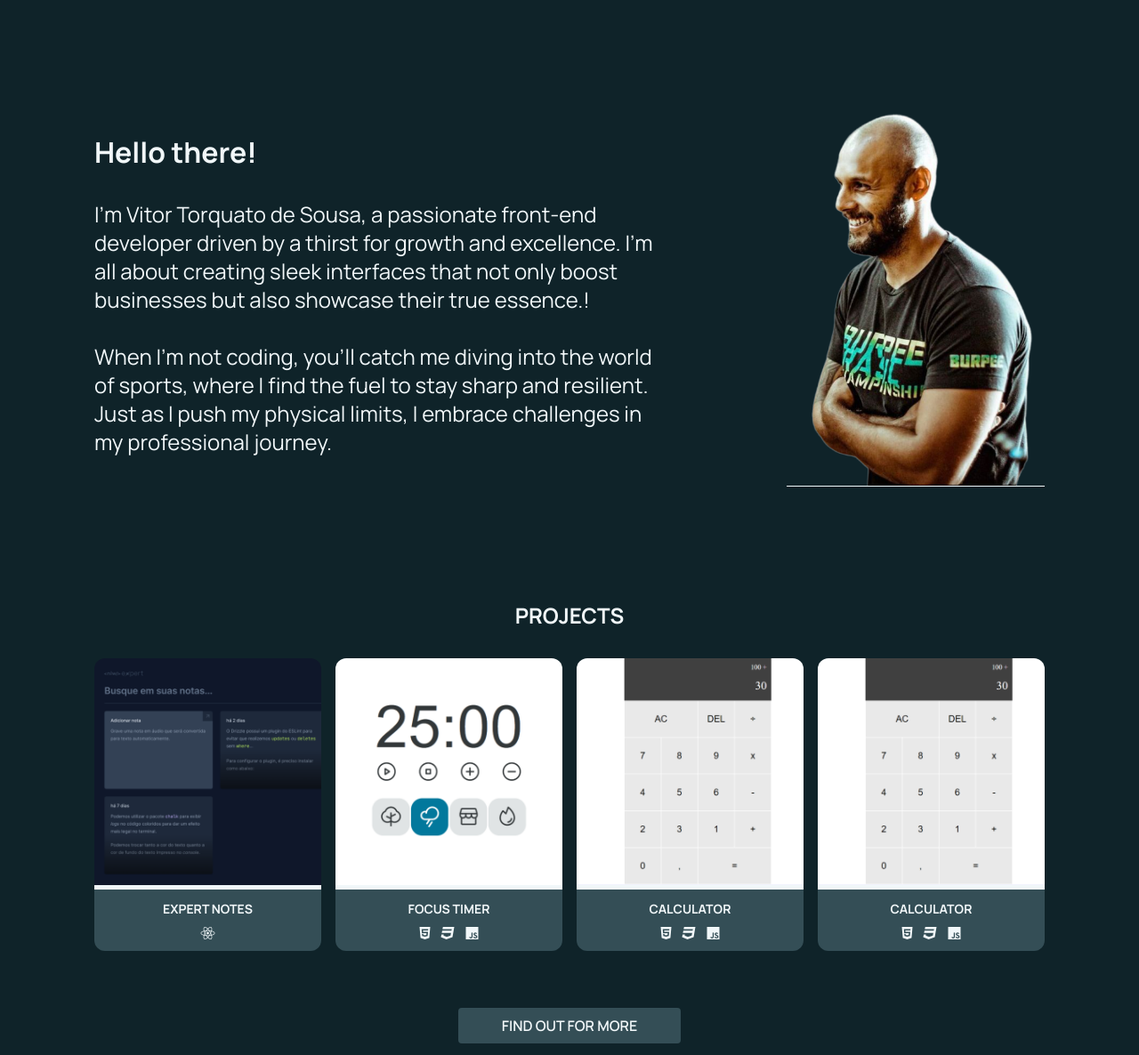
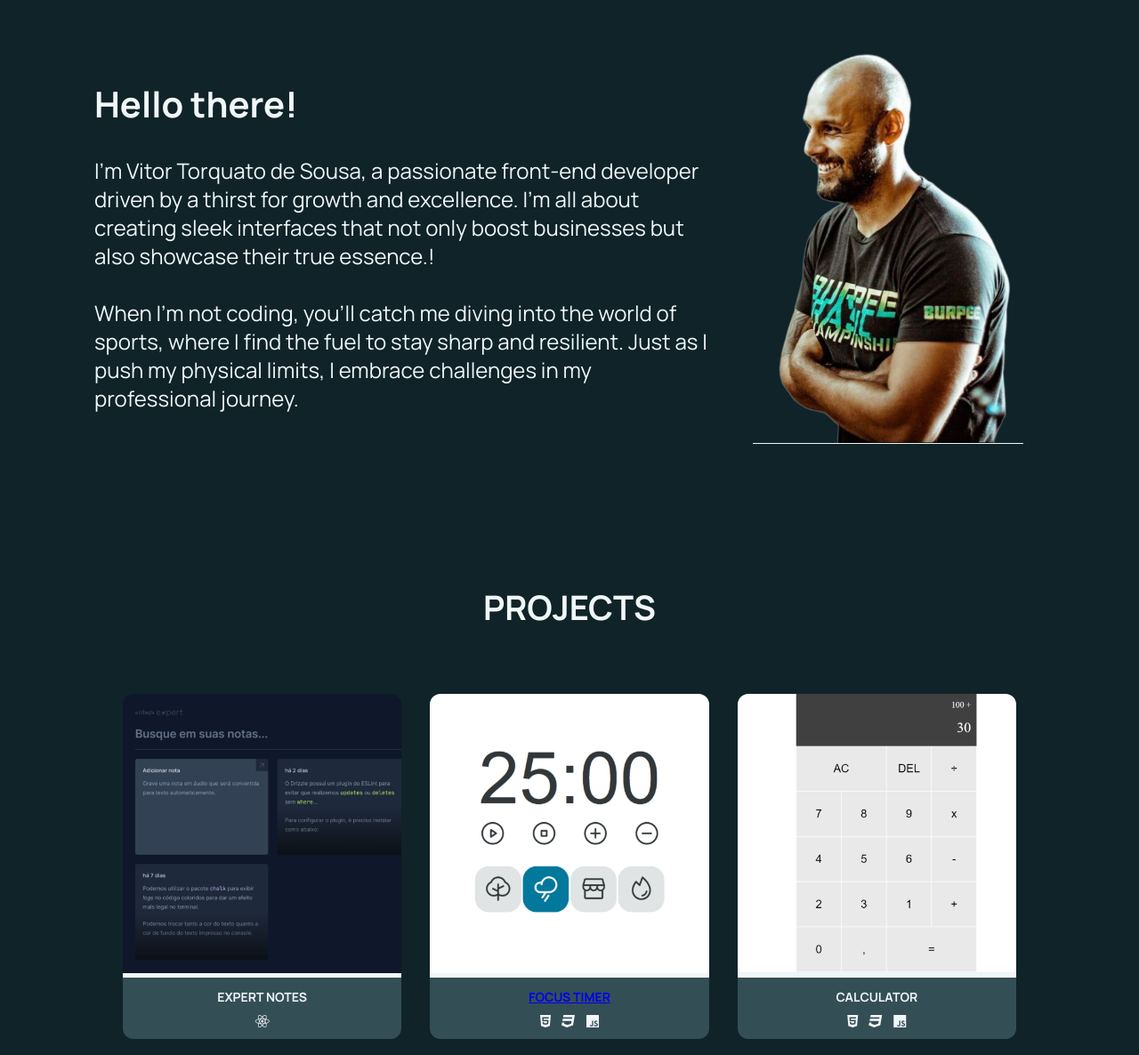
Before and after one commit to VitorTorquato/portifolio, a plain HTML site: page index.html in a window 1280 px wide. Shown: the part 734-1920 px from the top of the page at 89% size. Drawn offline with Linux system fonts and the light colour scheme.

Commit message:
building

```diff
--- a/index.html
+++ b/index.html
@@ -48,15 +48,19 @@
         </section>
         <section class="about-me">
             <div class="container">
-                <img src="assets/WhatsApp Image 2024-02-20 at 13.22.29.png" alt="photo of vitor torquato de sousa">
-                <h1>Hello there!</h1>
+
+
                 <div class="my-description">
+                    <h1>Hello there!</h1>
                     <p>I'm Vitor Torquato de Sousa, a passionate front-end developer driven by a thirst for growth and excellence. I'm all about creating sleek interfaces that not only boost businesses but also showcase their true essence.!</p>
                     <p>
                         When I'm not coding, you'll catch me diving into the world of sports, where I find the fuel to stay sharp and resilient. Just as I push my physical limits, I embrace challenges in my professional journey.</p>
-                </div>
+                    </div>
 
-               <!-- <img  class="aboutme-img" src="assets/WhatsApp Image 2024-02-20 at 13.22.29.png" alt="Vitor Torquato photo">-->
+
+                        <figure><img src="assets/WhatsApp Image 2024-02-20 at 13.22.29.png" alt="photo of vitor torquato de sousa"></figure>
+
+
             </div>
         </section>
 
@@ -83,7 +87,9 @@
                                 <img src="assets/focus-timer-img.png" alt="focus timer image">
                             </figure>
                         <div class="card-content">
-                            <h3>Focus Timer</h3>
+                            <a href="https://vitortorquato.github.io/Focus-timer-dark-mode/" target="_blank">
+                                <h3>Focus Timer</h3>
+                            </a>
 
                                 <span class="techs">
                                     <i class="fa-brands fa-html5"></i>
@@ -112,36 +118,14 @@
                         </figurecaption>
                     </div>
 
-                    <div class="project-card">
-
-                        <figure class="card-img">
-                            <img src="assets/calculate-img.png" alt="Calculater image">
-                        </figure>
-
-
-                    <figurecaption class="card-content">
-                        <h3>calculator</h3>
-                        <span class="techs">
-                            <i class="fa-brands fa-html5"></i>
-                            <i class="fa-brands fa-css3"></i>
-                            <i class="fa-brands fa-js"></i>
-                        </span>
-
-
-                    </figurecaption>
-                </div>
-
-
-
-
             </div>
 
+        </div>
 
-
-        </div>
         <button class="projects-button">
             find out for more
         </button>
+
         </section>
 
         <section class="tools">
--- a/style.css
+++ b/style.css
@@ -29,7 +29,6 @@ body{
 
 }
 
-.contact-btn,
 .projects-button{
     width: 12rem;
     padding: .8rem;
@@ -45,7 +44,10 @@ body{
     font-weight: 600;
     font-size: 1rem;
     text-transform: uppercase;
-    transition: .5s ease-in-out;
+    transition: background-color .6s ease-in-out;
+
+    cursor: pointer;
+
 
 }
 .contact-btn:hover,
@@ -186,9 +188,10 @@ header .container{
 /****First view setion*****/
 
 .first-view{
-    min-height: 90vh;
+    min-height: 70vh;
     font-size: 2.8rem;
     text-align: center;
+
 }
 
 .first-view .container{
@@ -196,7 +199,7 @@ header .container{
     flex-direction: column;
     align-items: center;
     justify-content: center;
-    gap: 3.2rem;
+    gap: 4rem;
 }
 
 .first-view .container h5{
@@ -208,13 +211,13 @@ header .container{
 
 .about-me .container{
     display: block;
-    padding-top: 2.8rem;
 
 }
 
 .about-me .container h1{
     font-size: 2.4rem;
     margin:3.2rem 0 3.2rem 0;
+
 
 
 }
@@ -230,13 +233,20 @@ header .container{
     margin-top: 3.2rem;
 }
 
+.about-me  .container figure{
+    width: 20rem;
+    height: 28rem;
+    margin: 3.2rem auto 0;
+    object-fit: cover;
+    overflow: hidden;
+
+}
 
 
-.about-me  .container img{
+.about-me  .container figure img{
+    height: 100%;
     border-bottom: 1px solid var(--text-color);
-    width: 50vw;
-    display: block;
-    margin: 0 auto;
+
 }
 
 /***Projects section*****/
@@ -245,39 +255,42 @@ header .container{
 
 .projects .container,
 .tools .container{
-    display: block;
+    flex-direction: column;
 
 }
 
 .projects .container h2,
 .tools .container h2{
+    font-size: 3.8rem;
     text-transform: uppercase;
-    margin-bottom: 3.2rem;
+    margin-bottom: 4rem;
     text-align: center;
 }
 
 .projects-grid{
-    width: 100%;
     display: flex;
     flex-direction: column;
-    gap: 2.2rem;
+    gap: 3.2rem;
+    justify-content: center;
+    align-items: center;
+    padding: 3.2rem;
 
-    align-items: center;
 
 }
 
+
 .project-card{
-    width: 100%;
-    max-width: 28rem;
+    flex:1;
     overflow: hidden;
     border-radius: 1.2rem;
     object-fit: cover;
+
+
 }
 
 
 .card-img {
-    display: block;
-    width: 100%;
+    overflow: hidden;
     border-bottom: 5px solid var(--text-color);
 
 
@@ -285,8 +298,6 @@ header .container{
 
 .card-img img{
     display: block;
-    width: 100%;
-    height: 100%;
     object-fit: cover;
     overflow: hidden;
 }
@@ -324,14 +335,18 @@ header .container{
 
 
 .tools-grid {
+    width: 100%;
     display: grid;
     grid-template-columns: repeat(3,1fr);
-    grid-gap: 1.2rem;
+    grid-gap: 2rem;
     place-items: center;
+
+    padding: 3.2rem 1rem;
 }
 
 .tools-grid img{
       width: 20vw;
+      max-width: 6rem;
 
 }
 
@@ -392,7 +407,7 @@ footer  i:hover{
         color: var(--text-color);
         font-size: 1.6rem;
         text-decoration: none;
-        transition: .5s ease-in-out;
+        transition: transform .5s ease-in-out;
     }
     .desktop-nav a:hover{
         transform: scale(1.1);
@@ -404,58 +419,52 @@ footer  i:hover{
     }
     .first-view .container h5{
         font-size: 3.2rem;
+        margin-top: 3.2rem;
     }
 
-    .first-view .container button{
-        width: 20rem;
-        font-size: 1.6rem;
+    .about-me .container{
+        display: flex;
+        gap: 1.6rem;
+
     }
+
     .about-me .container h1{
+
         font-size: 4rem;
     }
     .about-me .container p{
+
         font-size:  2.2rem;
         line-height: 2.8rem;
     }
 
-    .about-me .container {
-        display: grid;
-
-        grid-template-areas:
-        "title img"
-        "text img"
-        "text img";
-    }
-
-    .about-me .container h1{
-        grid-area: title;
-        font-size: 3.2rem;
-
-    }
-    .about-me .container p{
-        grid-area: text;
-        font-size: 2rem;
-
-        width: 50vw;
-    }
-    .about-me .container img{
-        grid-area: img;
-        width: 29rem;
 
 
-    }
-    .projects-grid{
-       display: grid;
-       grid-template-columns: repeat(2,1fr);
-       grid-gap:1.6rem;
-       place-items: center;
 
+    .about-me .container figure{
+        width: 100%;
+        height: 100%;
+        padding: 2.4rem;
 
     }
 
+    .projects-grid{
+        display: flex;
+        flex-direction: row;
+        align-items: center;
+        justify-content: center;
+    }
+
+    .project-card{
+        flex: 1;
+    }
     .projects .projects-button{
         display: block;
         margin: 0 auto;
+
+        width: 20rem;
+        height: 4.2rem;
+        font-size: 1.6rem;
 
     }
 
@@ -470,64 +479,19 @@ footer  i:hover{
   }
 
     @media(min-width:1024px){
-
         .first-view .container h4{
             font-size: 6rem;
         }
         .first-view .container h5{
-            font-size: 3.8rem;
-        }
-        .first-view .container button{
-            width: 22rem;
-            height: 4rem;
-            font-size: 1.6rem;
+            font-size: 4.2rem;
         }
 
-        .about-me .container {
-            display: grid;
+        .about-me .container p{
 
-            grid-template-areas:
-            "title img"
-            "text img"
-            "text img";
+            font-size:  2.4rem;
+            line-height: 3.2rem;
         }
 
-        .about-me .container h1{
-            grid-area: title;
-
-        }
-        .about-me .container p{
-            grid-area: text;
-            font-size: 2.4rem;
-            line-height: 3.2rem;
-
-            width: 50vw;
-        }
-        .about-me .container img{
-            grid-area: img;
-            width: 29rem;
-
-
-        }
-
-        .projects-grid{
-            display: grid;
-            grid-template-columns: repeat(4,1fr);
-            grid-gap:1.6rem;
-            place-items: center;
-
-
-         }
-
-         .projects-button{
-            width: 25rem;
-            height: 4rem;
-            font-size: 1.6rem;
-         }
-         .tools-grid img{
-            width: 10rem;
-
-      }
 
     }
 
```
